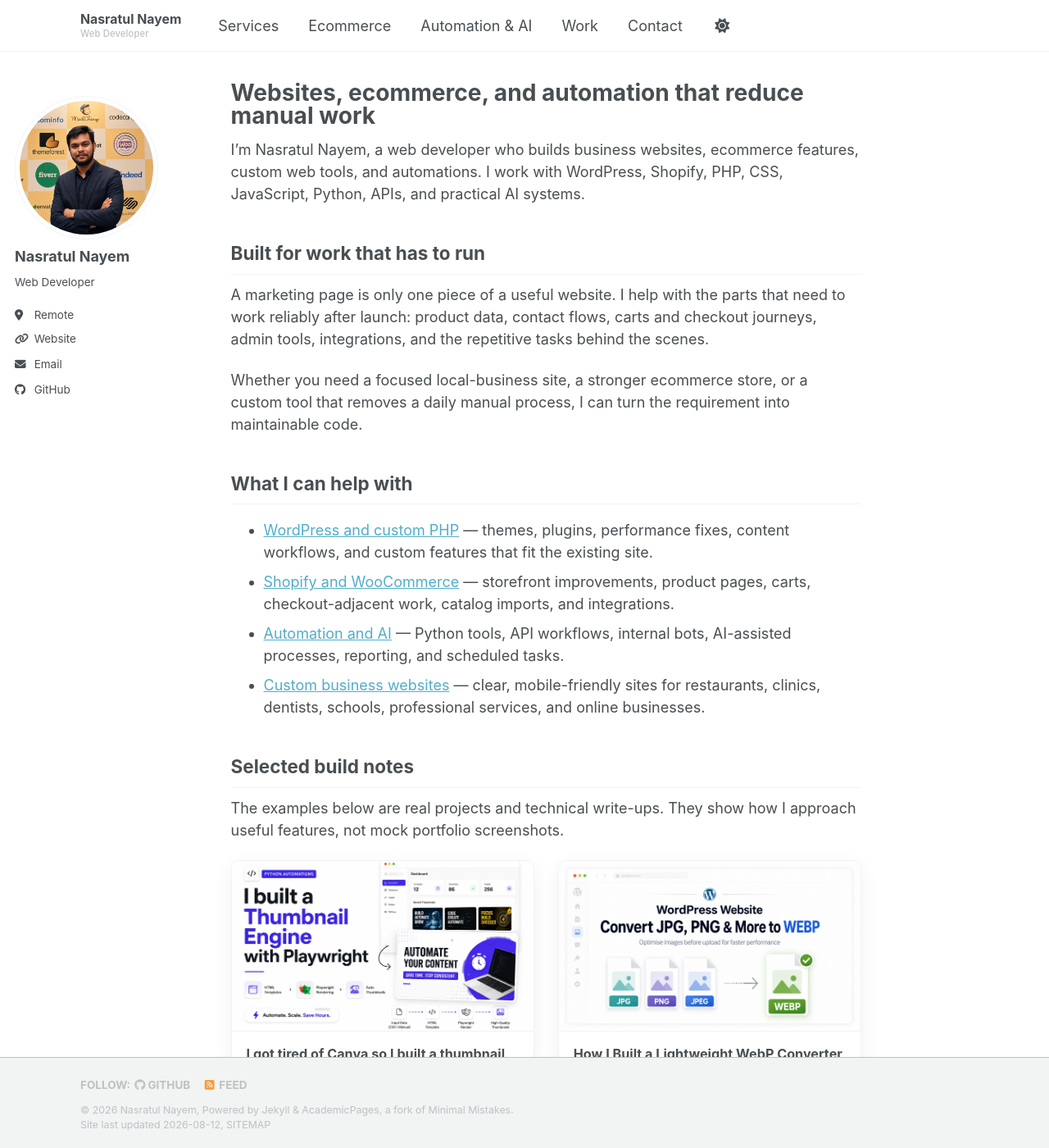
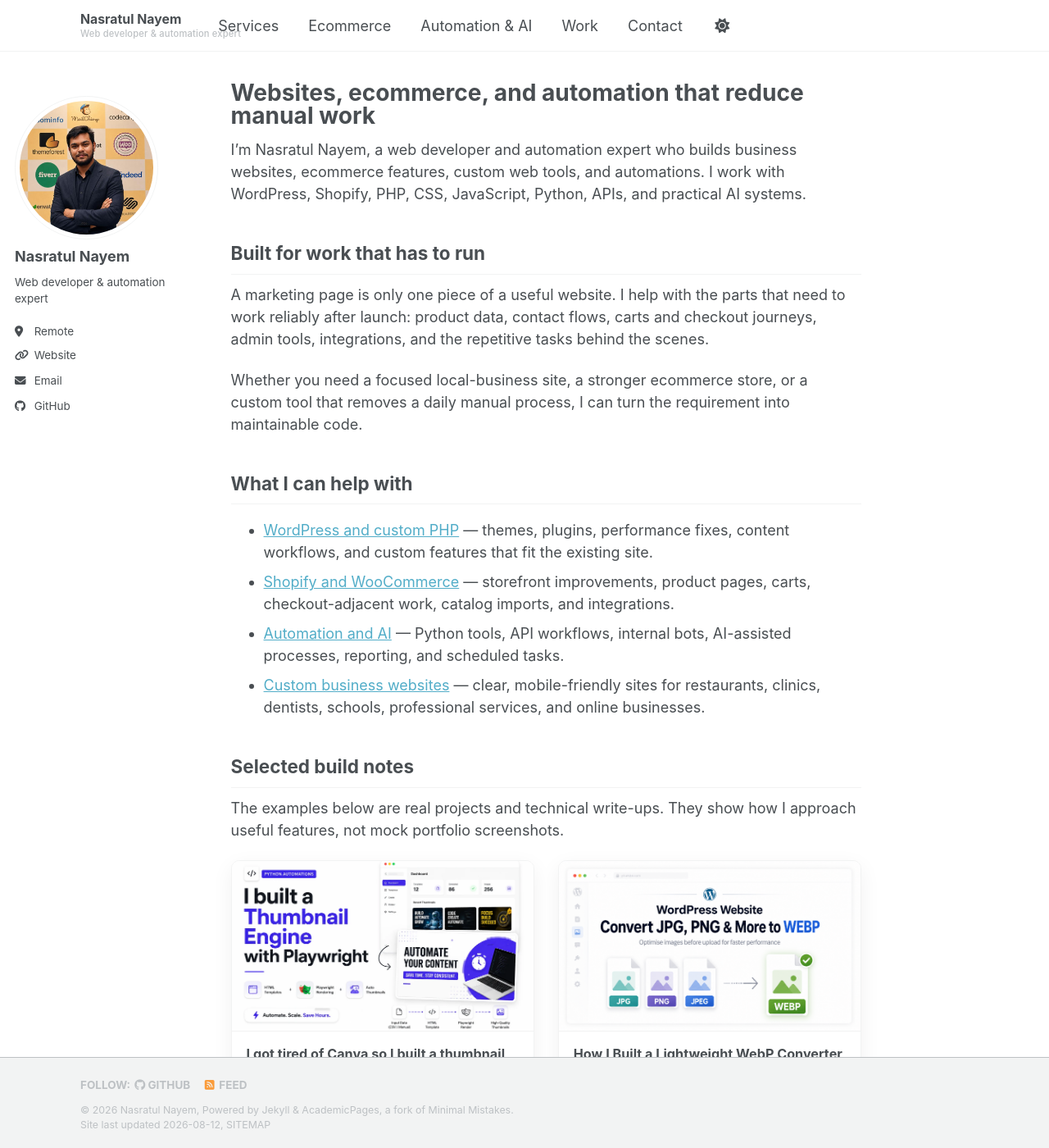
Before and after one commit to nasratulnayem/nasratulnayem.github.io, a Jekyll site: the page built from _pages/about.md, in a window 1280 px wide and 1400 px high. Shown: the whole window at 82% size. Built offline with Jekyll 4.4.1, drawn with Linux system fonts in a browser that asks for light colours; a style sheet for code colours, icons or effects is not loaded.

Commit message:
Fix mobile profile alignment and update role

```diff
--- a/_config.yml
+++ b/_config.yml
@@ -12,7 +12,7 @@
 title                    : "Nasratul Nayem"
 title_separator          : "-"
 name                     : &name "Nasratul Nayem"
-description              : &description "Web Developer for WordPress, Shopify, ecommerce, automation, and AI workflows."
+description              : &description "Web developer & automation expert for WordPress, Shopify, ecommerce, and AI workflows."
 url                      : https://nasratulnayem.github.io # The base hostname & protocol for your site e.g. "https://[your GitHub username].github.io",
                                                            # or if you already have some other page hosted on Github then use "https://[your GitHub username].github.io/[Your Repo Name]"
 baseurl                  : "" # the subpath of your site, e.g. "/blog"
@@ -26,7 +26,7 @@
   avatar           : "profile.png"
   name             : "Nasratul Nayem"
   pronouns         : # example: "she/her"
-  bio              : "Web Developer"
+  bio              : "Web developer & automation expert"
   location         : "Remote"
   employer         :
   uri              : "https://nasratulnayem.github.io"
--- a/_includes/masthead.html
+++ b/_includes/masthead.html
@@ -6,10 +6,10 @@
         <button><span class="navicon"></span></button>
         <ul class="visible-links">
           <li class="masthead__menu-item masthead__menu-item--lg persist {% if page.url == '/' or page.url == '/index.html' %}selected{% endif %}">
-            <a class="masthead__greeting-link" href="{{ base_path }}/" aria-label="Nasratul Nayem — Web Developer">
+            <a class="masthead__greeting-link" href="{{ base_path }}/" aria-label="Nasratul Nayem — {{ site.author.bio }}">
               <span class="masthead__desktop-identity">
                 <span class="masthead__identity-name">Nasratul Nayem</span>
-                <span class="masthead__greeting-tag">Web Developer</span>
+                <span class="masthead__greeting-tag">{{ site.author.bio }}</span>
               </span>
               <span class="masthead__mobile-profile">
                 {% if site.author.avatar contains "://" %}
--- a/_pages/about.md
+++ b/_pages/about.md
@@ -4,7 +4,7 @@
 author_profile: true
 ---
 
-I’m Nasratul Nayem, a web developer who builds business websites, ecommerce features, custom web tools, and automations. I work with WordPress, Shopify, PHP, CSS, JavaScript, Python, APIs, and practical AI systems.
+I’m Nasratul Nayem, a web developer and automation expert who builds business websites, ecommerce features, custom web tools, and automations. I work with WordPress, Shopify, PHP, CSS, JavaScript, Python, APIs, and practical AI systems.
 
 ## Built for work that has to run
 
--- a/assets/css/main.scss
+++ b/assets/css/main.scss
@@ -180,6 +180,7 @@
     min-width: 0;
     margin: 0;
     padding: 0.2rem 0;
+    flex-direction: row;
     flex: 1 1 auto;
     align-items: center;
     justify-content: flex-start;
```
